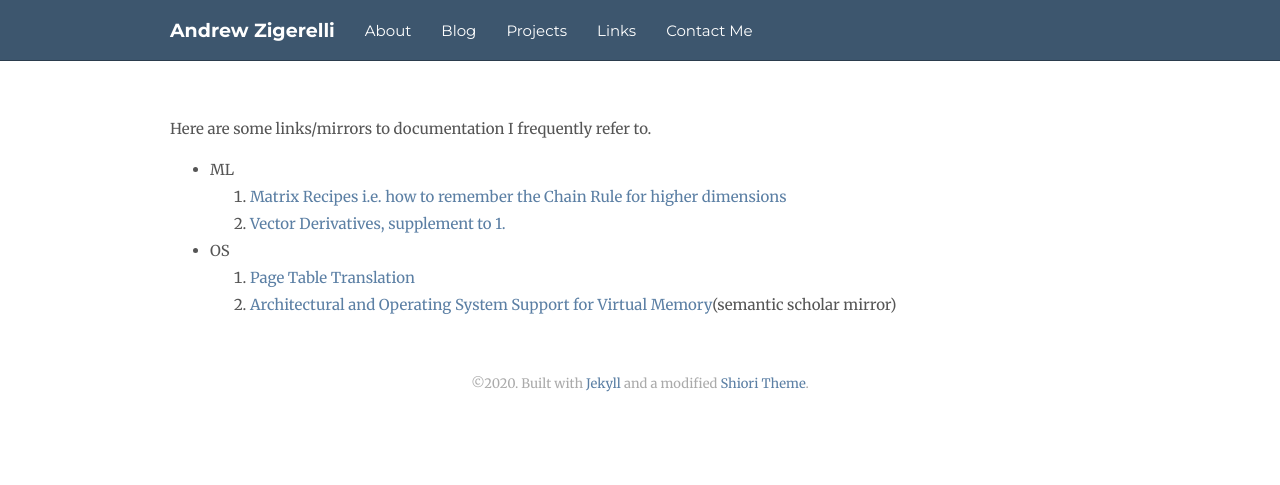
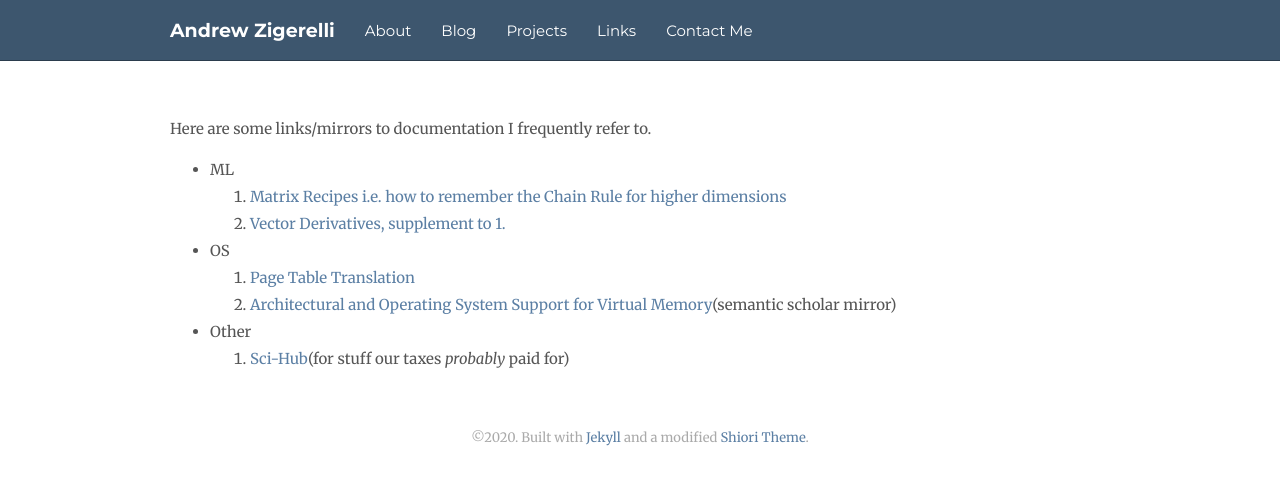
Before and after one commit to andrewzigerelli/andrewzigerelli.github.io, a Jekyll site: the page built from links.md, in a window 1280 px wide. Shown: the top 485 px of the page. Built offline with Jekyll 4.4.1, drawn with Linux system fonts in a browser that asks for light colours; nearby versions of some CDN libraries.

Commit message:
added sci-hub

```diff
--- a/links.md
+++ b/links.md
@@ -13,3 +13,7 @@ Here are some links/mirrors to documentation I frequently refer to.
 * OS
     1. [Page Table Translation](../documents/AMD64-Vol2-Ch5.pdf)
     2. [Architectural and Operating System Support for Virtual Memory](../documents/AOSVM.pdf)(semantic scholar mirror)
+
+* Other
+    1. [Sci-Hub](https://whereisscihub.now.sh/)(for stuff our taxes *probably*
+       paid for)
```
